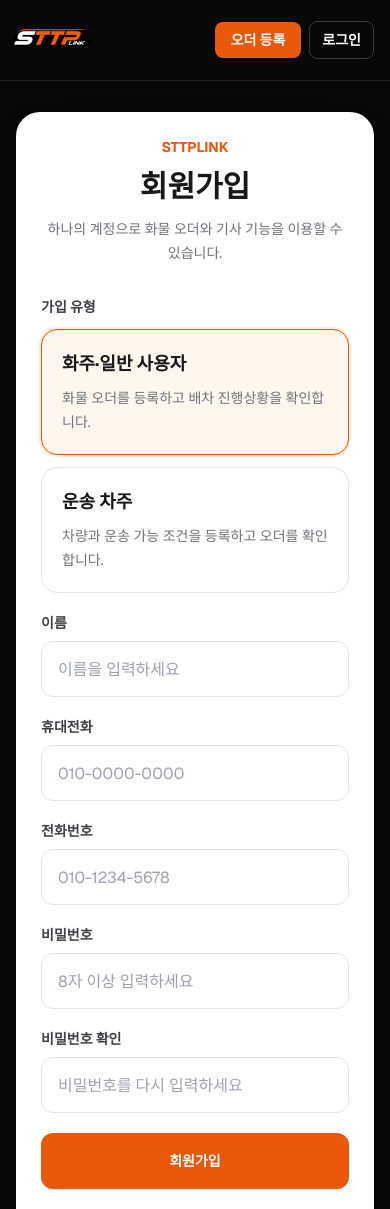
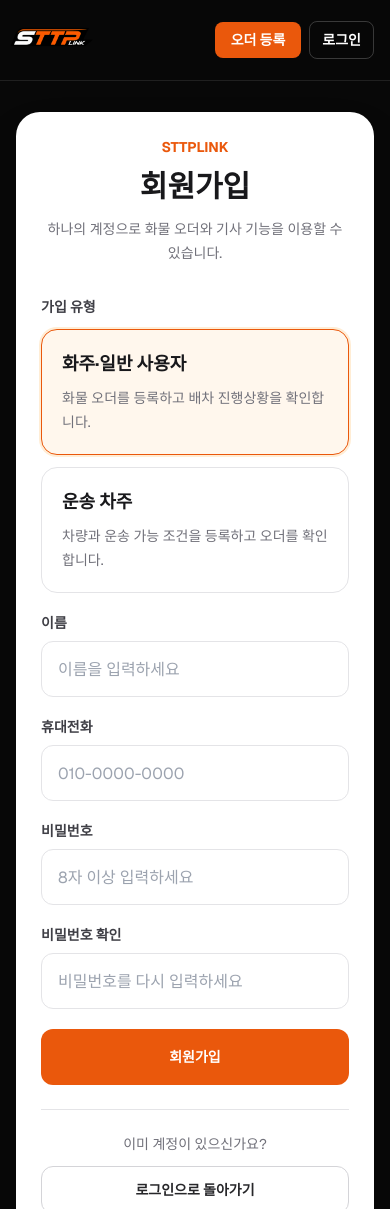
Before and after one commit to sttplink-phew/sttplink, a Next.js app: page /signup in a window 390 px wide. Shown: the top 1209 px of the page. Built offline with nearby package versions, Linux system fonts and the light colour scheme; no server answers.

Commit message:
update signup options and phone auth

```diff
--- a/src/app/(auth)/signup/page.tsx
+++ b/src/app/(auth)/signup/page.tsx
@@ -181,21 +181,6 @@ return;
               </label>
 
               <label className="block">
-  <span className="mb-2 block text-sm font-bold text-zinc-700">
-    전화번호
-  </span>
-
-  <input
-    type="tel"
-    required
-    value={phone}
-    onChange={(event) => setPhone(event.target.value)}
-    placeholder="010-1234-5678"
-    className="h-14 w-full rounded-xl border border-zinc-200 bg-white px-4 outline-none transition focus:border-orange-500 focus:ring-2 focus:ring-orange-100"
-  />
-</label>
-
-              <label className="block">
                 <span className="mb-2 block text-sm font-bold text-zinc-700">
                   비밀번호
                 </span>
--- a/src/app/driver/profile/page.tsx
+++ b/src/app/driver/profile/page.tsx
@@ -137,20 +137,41 @@ function toggleCargo(cargo: string) {
       : [...current, cargo]
   );
 }
+
 function toggleLoad(load: string) {
-    setSelectedLoad((current) =>
-      current.includes(load)
-        ? current.filter((item) => item !== load)
-        : [...current, load]
-    );
+  setSelectedLoad((current) => {
+    const isTonOption = load.endsWith("톤 이하");
+
+    if (isTonOption) {
+      const withoutTonOptions = current.filter(
+        (item) => !item.endsWith("톤 이하")
+      );
+
+      return current.includes(load)
+        ? withoutTonOptions
+        : [...withoutTonOptions, load];
+    }
+
+    return current.includes(load)
+      ? current.filter((item) => item !== load)
+      : [...current, load];
+  });
+}
+
+  function toggleRegion(region: string) {
+    setSelectedRegion((current) => {
+      if (region === "전국") {
+        return current.includes("전국") ? [] : ["전국"];
+      }
+
+      const withoutAll = current.filter((item) => item !== "전국");
+
+      return withoutAll.includes(region)
+        ? withoutAll.filter((item) => item !== region)
+        : [...withoutAll, region];
+    });
   }
-  function toggleRegion(region: string) {
-    setSelectedRegion((current) =>
-      current.includes(region)
-        ? current.filter((item) => item !== region)
-        : [...current, region]
-    );
-  }
+
   function toggleBusiness(item: string) {
     setSelectedBusiness((current) =>
       current.includes(item)
```
